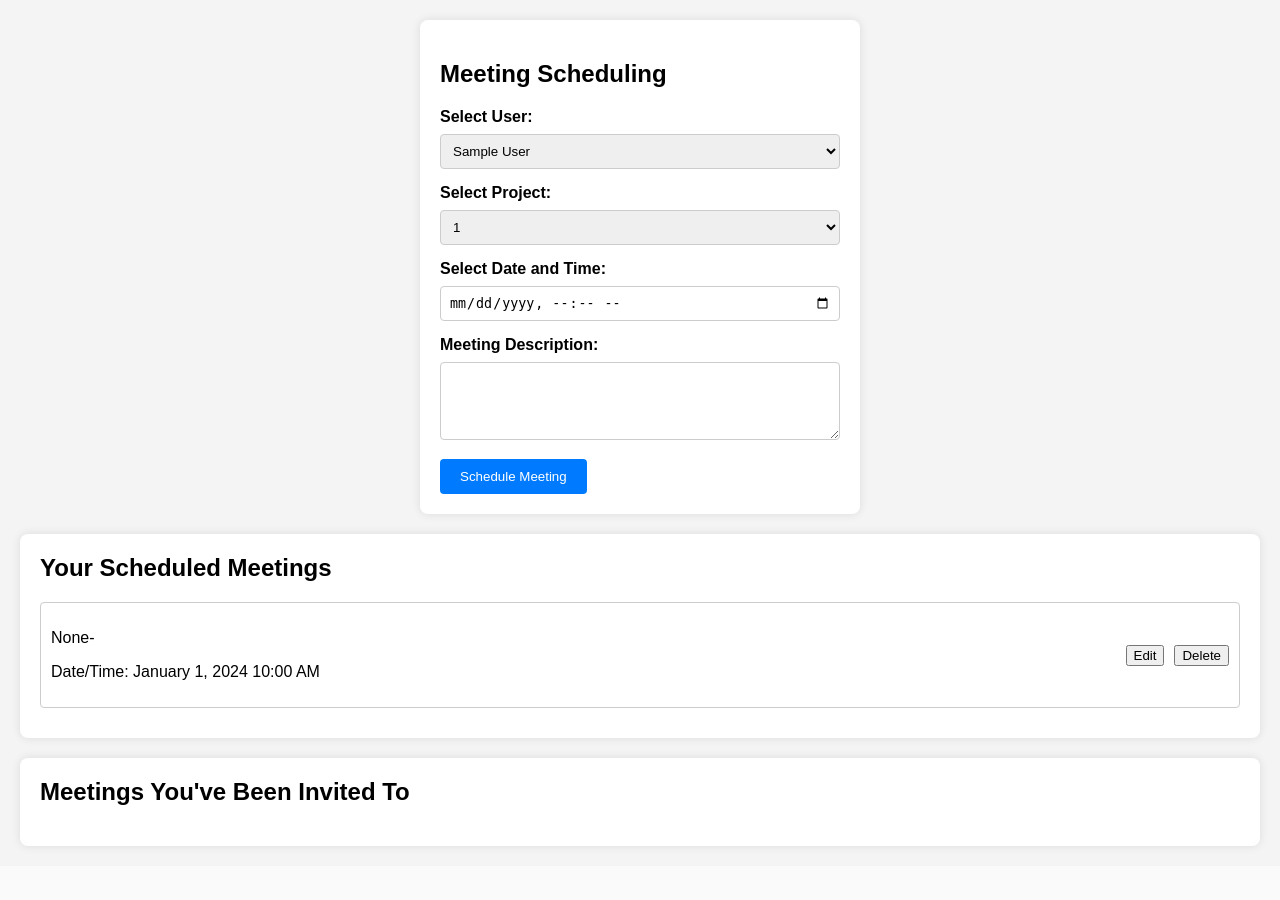
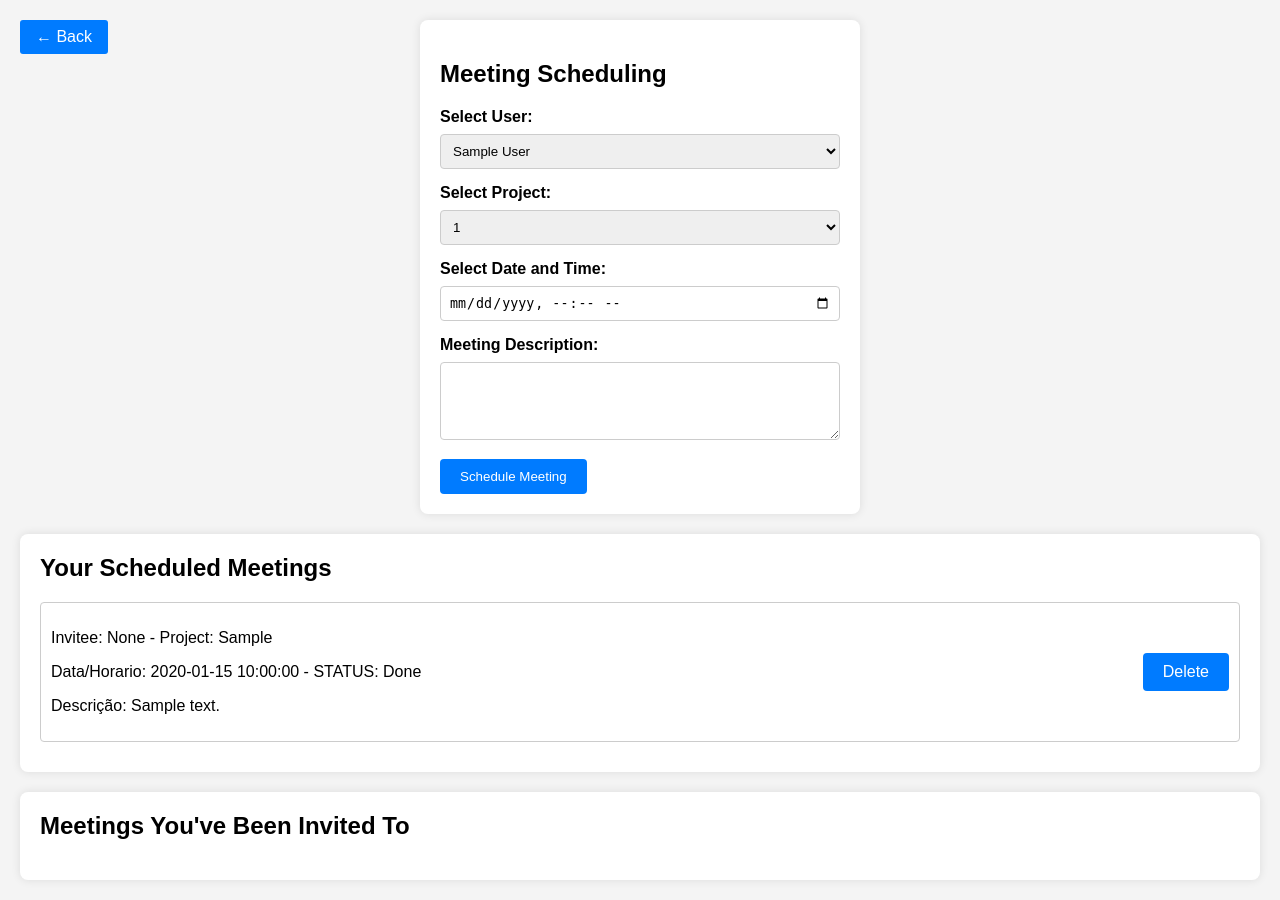
Before and after one commit to RibeiroPorto/Project_Management_system, a Flask app: page /meeting in a window 1280 px wide. Before the commit the page ends 849 px from the top, so only its background shows below. Run offline with Flask 3, Linux system fonts and the light colour scheme; the visitor is signed in with stand-in values (Sample User, id 1); tables that the repository leaves empty hold one stand-in row (values such as "Sample post").

Commit message:
criada pagina de progress tracking

```diff
--- a/app.py
+++ b/app.py
@@ -1,11 +1,15 @@
 from flask import Flask, url_for,request, redirect, render_template, session
 from markupsafe import escape
+from datetime import datetime
+import matplotlib.pyplot as plt
+from io import BytesIO
+import base64
 from source.database import init_db
 from source.database import db_session
-from source.UserMng import createUser, UserLogin, showAllUsers
+from source.UserMng import createUser, UserLogin, showAllUsers, Username
 from source.ProjectMng import CreateProject, showAllProjects, DeleteProject, showProject
 from source.ProjectMng import  CreateTask, showAllTasks,DeleteTask, CompleteTask, UncompleteTask
-from source.MeetingMng import Schedule_meeting,ScheduledMeetings ,InviteeMeetings
+from source.MeetingMng import Schedule_meeting,ScheduledMeetings ,InviteeMeetings, DeletMeetings, ChangeMeetingsStatus
 from config import secret_key
 
 app=Flask(__name__)
@@ -101,6 +105,11 @@ def open_project(projectID):
 def close_project():
     if 'project' in session:
         session.pop("project")
+        session.pop("project_id")
+        session.pop("project_ProductCode")
+        session.pop('project_Description')
+        session.pop('project_Contacts')
+
     return redirect(url_for('desktop'))
 
 @app.route('/task_management', methods=['GET','POST'])
@@ -111,25 +120,22 @@ def task_management():
         CreateTask(session['project_id'],task_name,task_description)
 
     tasks=showAllTasks(session['project_id'])
-    print(tasks[0].Status)
     project=[session['project'],session['project_ProductCode'],session['project_Description'],session['project_Contacts']]
     return  render_template('taskMng.html', tasks=tasks,project=project)
 
 @app.route('/delete_task/<taskID>')
 def delete_task(taskID):
-    print(taskID)
     DeleteTask(taskID)
+
     return redirect(url_for('task_management'))
 
 @app.route('/complete_task/<taskID>')
 def complete_task(taskID):
-    print(taskID)
     CompleteTask(taskID)
     return redirect(url_for('task_management'))
 
 @app.route('/uncomplete_task/<taskID>')
 def uncomplete_task(taskID):
-    print(taskID)
     UncompleteTask(taskID)
 
     return redirect(url_for('task_management'))
@@ -140,21 +146,82 @@ def uncomplete_task(taskID):
 @app.route("/meeting", methods=['GET','POST'])
 def meeting():
     if request.method=="POST":
-        scheduler=session['userID']
-        invitee= request.form['user']
+        scheduler_id=session['userID']
+        scheduler=session['user']
+        invitee_id= request.form['user']
+        invitee=Username(request.form['user'])
         project=request.form['project']
         dateTime = request.form['meetingDateTime']
         description = request.form['meetingDescription']
-        print(scheduler,invitee,project,dateTime,description)
-        Schedule_meeting(scheduler, invitee,project,dateTime, description)
+        try:
+            dt_obj = datetime.fromisoformat(dateTime)
+        except:
+            dt_obj=""
+        Schedule_meeting(scheduler,scheduler_id, invitee_id,invitee,project,dt_obj, description)
        # Schedule_meeting()
     Users= showAllUsers()
     Projects= showAllProjects()
     scheduled=ScheduledMeetings(session['userID'])
     invite=InviteeMeetings(session['userID'])
-
     return render_template('meeting.html',users=Users, projects=Projects, scheduled=scheduled, invite=invite)
 
+@app.route("/delete_meeting/<meet_id>")
+def delete_meeting(meet_id):
+    DeletMeetings(meet_id)
+    return redirect(url_for('meeting'))
+
+@app.route("/accept_meeting/<meet_id>")
+def accept_meeting(meet_id):
+    ChangeMeetingsStatus(meet_id,2)
+    return redirect(url_for('meeting'))
+
+@app.route("/reject_meeting/<meet_id>")
+def reject_meeting(meet_id):
+
+    ChangeMeetingsStatus(meet_id,3)
+    return redirect(url_for('meeting'))
+
+#########################################################
+# Progress Tracking
+
+@app.route('/progress')
+def progress():
+    if 'project_id' in session:
+        tasks=showAllTasks(session['project_id'])
+        project=session['project']
+        todo=0
+        done=0
+        onhold=0
+        for task in tasks:
+            if task.Status=="Done":
+                done+=1
+            if task.Status=="To Do":
+                todo+=1
+            if task.Status=="On Hold":
+                onhold+=1
+        # Generate the pie chart
+        labels = ["Done","To Do", "On Hold"]
+        sizes = [todo, done, onhold]
+        explode = (0, 0, 0)  # explode the 2nd slice
+        fig = plt.figure(figsize=(6, 6))
+        ax = fig.add_subplot(111, projection='3d')
+        ax.pie(sizes, explode=explode, labels=labels, autopct='%1.1f%%', startangle=90, wedgeprops=dict(width=0.4))
+        ax.axis('equal')  # Equal aspect ratio ensures that pie is drawn as a circle
+        plt.tight_layout()
+
+        # Save the pie chart as PNG image in memory
+        img = BytesIO()
+        plt.savefig(img, format='png')
+        img.seek(0)
+
+        # Encode the PNG image as base64
+        img_base64 = base64.b64encode(img.getvalue()).decode('utf-8')
+
+
+        print(todo,done,onhold)
+        return render_template('progressTracking.html',tasks=[{'tasks':tasks, 'project':project}], img=img_base64)
+
+    return render_template('progressTracking.html')
 if __name__=="__main__":
     init_db()
     app.run(debug=True,host="0.0.0.0")
--- a/source/MeetingMng.py
+++ b/source/MeetingMng.py
@@ -2,17 +2,33 @@ from source.database import db_session
 from source.DBMng import Meeting
 
 
-def Schedule_meeting(Scheduler_id, Invitee_id,Project,DateTime, Description,Status="Pending" ):
-    U = Meeting( Scheduler_id, Invitee_id,Project,DateTime, Description,Status )
+def Schedule_meeting(Scheduler,Scheduler_id, Invitee_id,Invitee,Project,DateTime, Description, Status="Pending"):
+    U = Meeting( Scheduler, Scheduler_id, Invitee_id,Invitee,Project,DateTime, Description,Status )
     db_session.add(U)
     db_session.commit()
     return
 def ScheduledMeetings(user):
-    meetings = Meeting.query.filter_by(Scheduler_id=user)
+    meetings = Meeting.query.filter_by(Scheduler_id=user).all()
 
     return meetings
 
 def InviteeMeetings(user):
-    meetings = Meeting.query.filter_by(Invitee_id=user)
+    meetings = Meeting.query.filter_by(Invitee_id=user).all()
 
     return meetings
+
+def DeletMeetings(meet_id):
+    U = Meeting.query.filter_by(id=meet_id).first()
+    db_session.delete(U)
+
+    db_session.commit()
+    return
+
+def ChangeMeetingsStatus(meet_id,Status):
+    Status_dic={1:"Pending",2:"Accepted",3:"Rejected"}
+
+    U = Meeting.query.filter_by(id=meet_id).first()
+    U.Status=Status_dic[Status]
+
+    db_session.commit()
+    return
--- a/source/ProjectMng.py
+++ b/source/ProjectMng.py
@@ -20,6 +20,7 @@ def DeleteProject(projectID):
 
 def showProject(projectID):
     return  Projects.query.filter_by(id=projectID).first()
+
 
 #tasks
 def CreateTask(project_ID,Name,Description):
--- a/source/UserMng.py
+++ b/source/UserMng.py
@@ -17,3 +17,8 @@ def UserLogin(user,passwd):
     isUser = User.query.filter_by(name=user,passwd=passwd).first()
 
     return isUser
+
+def Username(id):
+    isUser = User.query.filter_by(id=id).first()
+
+    return isUser.name
--- a/templates/meeting.html
+++ b/templates/meeting.html
@@ -1,5 +1,6 @@
 <!DOCTYPE html>
 <html lang="en">
+
 <head>
     <meta charset="UTF-8">
     <meta name="viewport" content="width=device-width, initial-scale=1.0">
@@ -11,6 +12,22 @@
             margin: 0;
             padding: 20px;
         }
+        body a.Backbtn{
+            background-color: #007bff;
+            text-decoration: none;
+            color: #fff;
+            padding: 8px 16px;
+            border-radius: 3px;
+
+            transition: background-color 0.3s ease;
+            position: fixed;
+            top: 20px;
+            left: 20px;
+        }
+        body a.Backbtn:hover{
+
+            background-color: #0258b4;
+        }
         form {
             background-color: #fff;
             padding: 20px;
@@ -19,11 +36,13 @@
             max-width: 400px;
             margin: 0 auto;
         }
+
         label {
             font-weight: bold;
             display: block;
             margin-bottom: 8px;
         }
+
         select,
         input[type="datetime-local"],
         textarea {
@@ -34,7 +53,10 @@
             border-radius: 4px;
             box-sizing: border-box;
         }
-        input[type="submit"] {
+
+        input[type="submit"],
+        .btn {
+            text-decoration: none;
             background-color: #007bff;
             color: #fff;
             border: none;
@@ -43,9 +65,15 @@
             cursor: pointer;
             transition: background-color 0.3s ease;
         }
-        input[type="submit"]:hover {
+
+        input[type="submit"]:hover,
+        .btn:hover {
             background-color: #0056b3;
         }
+        .btn.deactivate{
+            background-color: grey;
+        }
+
         .panel {
             background-color: #fff;
             padding: 20px;
@@ -53,9 +81,11 @@
             box-shadow: 0 0 10px rgba(0, 0, 0, 0.1);
             margin-top: 20px;
         }
+
         .panel h2 {
             margin-top: 0;
         }
+
         .meeting {
             margin-bottom: 10px;
             padding: 10px;
@@ -65,17 +95,22 @@
             justify-content: space-between;
             align-items: center;
         }
+
         .meeting-description {
             margin-bottom: 5px;
         }
+
         .meeting-actions {
             display: flex;
             gap: 10px;
         }
+
     </style>
 </head>
+
 <body>
 
+    <a class="Backbtn" href={{url_for('desktop')}}>← Back</a>
     <form action="#" method="post">
         <h2>Meeting Scheduling</h2>
         <label for="user">Select User:</label>
@@ -90,12 +125,12 @@
         <select id="project" name="project">
             {% for project in projects%}
 
-        <option value={{project.id}}>{{project.projectID}}</option>
+            <option value={{project.projectID}}>{{project.projectID}}</option>
             {% endfor%}
         </select>
 
         <label for="meetingDateTime">Select Date and Time:</label>
-    <input type="datetime-local" id="meetingDateTime" name="meetingDateTime" >
+        <input type="datetime-local" id="meetingDateTime" name="meetingDateTime">
 
         <label for="meetingDescription">Meeting Description:</label>
         <textarea id="meetingDescription" name="meetingDescription" rows="4"></textarea>
@@ -108,36 +143,46 @@
         {% for schedule in scheduled%}
         <div class="meeting">
             <div>
-            <p>{{schedule.Invitee_id}}- {{schedule.project}}</p>
-            <p>Date/Time: January 1, 2024 10:00 AM</p>
+                <p><span>Invitee</span>: {{ schedule.Invitee}}
+                    - <span>Project:</span> {{schedule.Project}}</p>
+                <p> <span>Data/Horario:</span> {{schedule.DateTime}} - <span>STATUS:</span> {{schedule.Status}} </p>
+                <p><span>Descrição:</span> {{schedule.Description}}</p>
             </div>
             <div class="meeting-actions">
-            <button>Edit</button>
-            <button>Delete</button>
+                <a href={{url_for('delete_meeting',meet_id=schedule.id)}} class="btn">Delete</a>
             </div>
         </div>
         {% endfor %}
 
-    <!-- Add more scheduled meetings here -->
     </div>
 
     <div class="panel">
         <h2>Meetings You've Been Invited To</h2>
-    {%for inv in invite%}
+        {% for invit in invite%}
         <div class="meeting">
             <div>
-            <p>User 2 - Project 2</p>
-            <p>Date/Time: January 2, 2024 2:00 PM</p>
-            <p>Status: Pending</p>
+                <p><span>Scheduler</span>: {{ invit.Scheduler}}
+                    - <span>Project:</span> {{invit.Project}}</p>
+                <p> <span>Data/Horario:</span> {{invit.DateTime}} - <span>STATUS:</span> {{invit.Status}} </p>
+                <p><span>Descrição:</span> {{invit.Description}}</p>
             </div>
+
             <div class="meeting-actions">
-            <button class="accept-btn">Accept</button>
-            <button class="reject-btn">Reject</button>
+                {% if invit.Status=="Pending" %}
+                <a href={{url_for('accept_meeting',meet_id=invit.id)}} class="btn">Accept</a>
+                <a href={{url_for('reject_meeting',meet_id=invit.id)}} class="btn">Reject</a>
+
+                {% else %}
+                <a  class="btn deactivate">Accept</a>
+                <a  class="btn deactivate">Reject</a>
+
+                {% endif %}
+
             </div>
         </div>
-    {%endfor%}
-    <!-- Add more meetings the user has been invited to as needed -->
+        {% endfor %}
     </div>
 
 </body>
+
 </html>
```
Also changed, not shown: source/DBMng.py (+9 -4 lines), templates/desktop.html (+3 -4 lines), templates/progressTracking.html (added, +94 -0 lines). Lines whose indentation alone changed are shown as unchanged.
